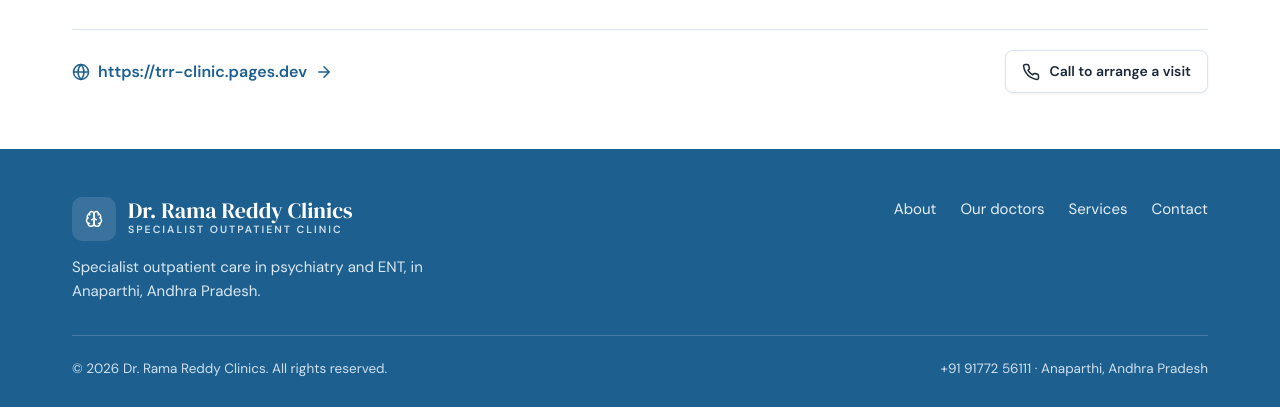
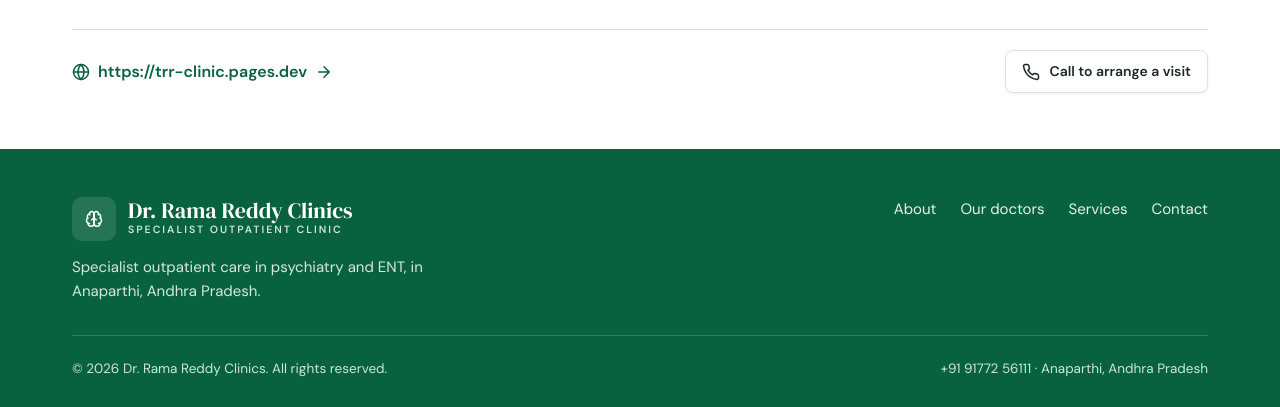
Before and after one commit to Jathin4/TRR-CLINIC, a plain HTML site: page index.html in a window 1280 px wide. Shown: the part 3857-4264 px from the top of the page. Drawn offline with Linux system fonts and the light colour scheme.

Commit message:
Green theme; dark background for ENT doctor portrait
Co-Authored-By: Claude Opus 5.5 <noreply@anthropic.com>

```diff
--- a/index.html
+++ b/index.html
@@ -10,25 +10,25 @@
 <link href="https://fonts.googleapis.com/css2?family=DM+Sans:wght@400;500;600;700&family=DM+Serif+Display:ital@0;1&display=swap" rel="stylesheet">
 <style>
   :root {
-    --primary: #1d5f8f;
-    --primary-dark: #164b72;
-    --book: #1d5f8f;          /* site blue: booking buttons */
-    --book-dark: #164b72;
+    --primary: #08613f;
+    --primary-dark: #064d32;
+    --book: #08613f;          /* green: booking buttons */
+    --book-dark: #064d32;
     /* department accents */
-    --psy: #6d5bd0;           /* Psychiatry – lavender */
-    --psy-soft: #f1effc;
-    --ink: #1b2a3a;
-    --muted: #55657a;
-    --line: #dbe4ee;
-    --soft: #eaf4fb;
-    --cream: #f5f9fd;
-    --ent: #0e7c86;           /* ENT – teal */
-    --ent-soft: #e3f4f5;
+    --psy: #08613f;           /* Psychiatry – clinic green */
+    --psy-soft: #eaf4e8;
+    --ink: #1e2a23;
+    --muted: #526259;
+    --line: #dbe4db;
+    --soft: #eaf4e8;
+    --cream: #f4f9f3;
+    --ent: #0f766e;           /* ENT – teal green */
+    --ent-soft: #e0f2ef;
     --rx: #2e7d32;            /* Pharmacy – green */
     --rx-soft: #e8f5e9;
-    --blue: #1d5f8f;        /* trust blue */
-    --blue-soft: #eaf4fb;
-    --blue-line: #cfe2f0;
+    --blue: #08613f;        /* brand green */
+    --blue-soft: #eaf4e8;
+    --blue-line: #cfe5d3;
     --serif: "DM Serif Display", Georgia, serif;
   }
   * { box-sizing: border-box; margin: 0; padding: 0; }
@@ -155,7 +155,7 @@
   .btn-rx { background: #fff; color: var(--rx); border-color: #c3e0c5; }
   .doc.psy .doc-photo, .svc.psy .svc-head { background: var(--psy-soft); }
   .doc.psy .role, .svc.psy .svc-head small, .svc.psy h3, .svc.psy .svc-head .ibox, .svc.psy li .icon { color: var(--psy); }
-  .btn-psy { background: #fff; color: var(--psy); border-color: #d5cff3; }
+  .btn-psy { background: #fff; color: var(--psy); border-color: #c5dfcc; }
   .btn-psy:hover { background: var(--psy-soft); }
   .btn-rx:hover { background: var(--rx-soft); }
   .svc { border: 1px solid var(--line); border-radius: 10px; overflow: hidden; }
@@ -172,11 +172,11 @@
   .svc li .icon { color: var(--primary); width: 16px; height: 16px; }
   .svc.ent li .icon { color: var(--ent); }
   .svc .btn { margin: 8px 28px 28px; }
-  .btn-ent { background: #fff; color: var(--ent); border-color: #b3dfe2; }
+  .btn-ent { background: #fff; color: var(--ent); border-color: #b8dcd6; }
   .btn-ent:hover { background: var(--ent-soft); }
 
   /* Why */
-  .why { background: linear-gradient(135deg, #e3f0fa, #d3e7f6); border-top: 1px solid var(--blue-line); border-bottom: 1px solid var(--blue-line); }
+  .why { background: linear-gradient(135deg, #eaf4e8, #d9ecd8); border-top: 1px solid var(--blue-line); border-bottom: 1px solid var(--blue-line); }
   .why .wrap { display: grid; grid-template-columns: 1fr 1.1fr; gap: 64px; align-items: center; }
   .why .eyebrow { color: var(--blue); }
   .why h2 .g { color: var(--blue); }
@@ -231,11 +231,11 @@
   footer { background: var(--primary); color: #fff; padding: 48px 0 28px; }
   .f-top { display: flex; justify-content: space-between; gap: 24px; flex-wrap: wrap; padding-bottom: 32px; border-bottom: 1px solid rgba(255,255,255,.18); }
   footer .logo .ibox { background: rgba(255,255,255,.12); color: #fff; }
-  footer .logo small { color: #cfe0ee; }
-  footer p { color: #dae8f3; max-width: 360px; margin-top: 14px; font-size: 15px; }
-  .f-nav { display: flex; gap: 24px; flex-wrap: wrap; color: #e6eff7; font-size: 15px; }
+  footer .logo small { color: #cfe6d9; }
+  footer p { color: #d7e9de; max-width: 360px; margin-top: 14px; font-size: 15px; }
+  .f-nav { display: flex; gap: 24px; flex-wrap: wrap; color: #e6f2eb; font-size: 15px; }
   .f-nav a:hover { color: #fff; text-decoration: underline; }
-  .f-bottom { display: flex; justify-content: space-between; gap: 12px; flex-wrap: wrap; padding-top: 22px; font-size: 13.5px; color: #cfe0ee; }
+  .f-bottom { display: flex; justify-content: space-between; gap: 12px; flex-wrap: wrap; padding-top: 22px; font-size: 13.5px; color: #cfe6d9; }
 </style>
 </head>
 <body>
```
Also changed, not shown: images/dr-rachana.jpg.
